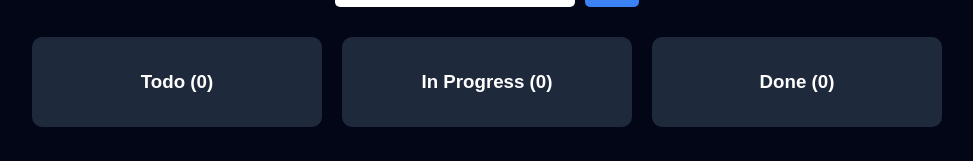
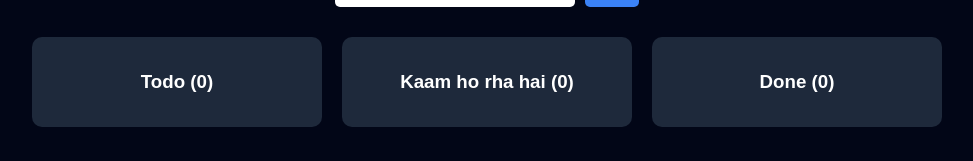
Before and after one commit to rahulop2003/react-vite-auto-deploy, a React app: page / in a window 1280 px wide. Shown: the part 127-288 px from the top of the page, without its empty margins (153-1126 px from the left). Built offline with nearby package versions, Linux system fonts and the light colour scheme; the HTML template or start-up script is replaced by a standard one.

Commit message:
test auto deploy

```diff
--- a/src/App.jsx
+++ b/src/App.jsx
@@ -4,7 +4,7 @@ import { DragDropContext, Droppable, Draggable } from "@hello-pangea/dnd";
 
 const initialData = {
   Todo: [],
-  "In Progress": [],
+  "Kaam ho rha hai": [],
   Done: [],
 };
 
```
